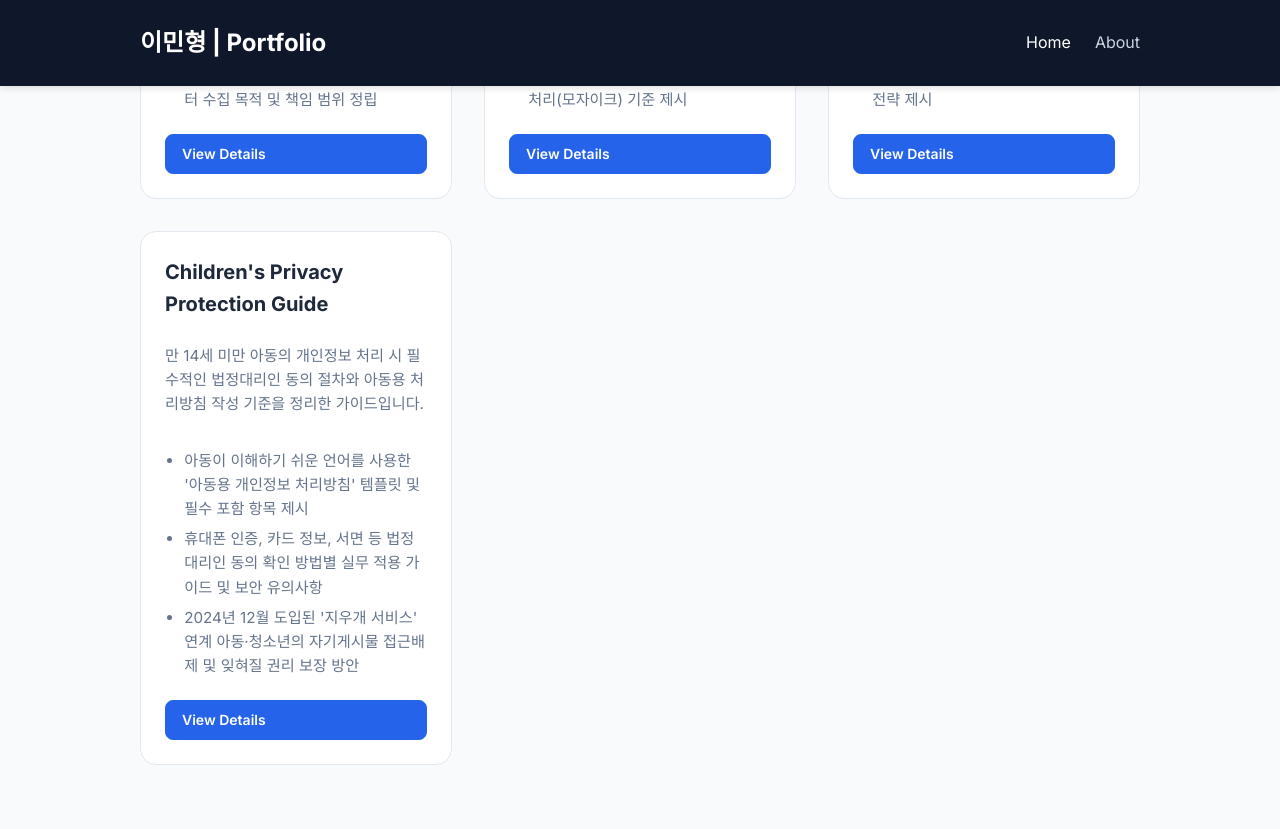
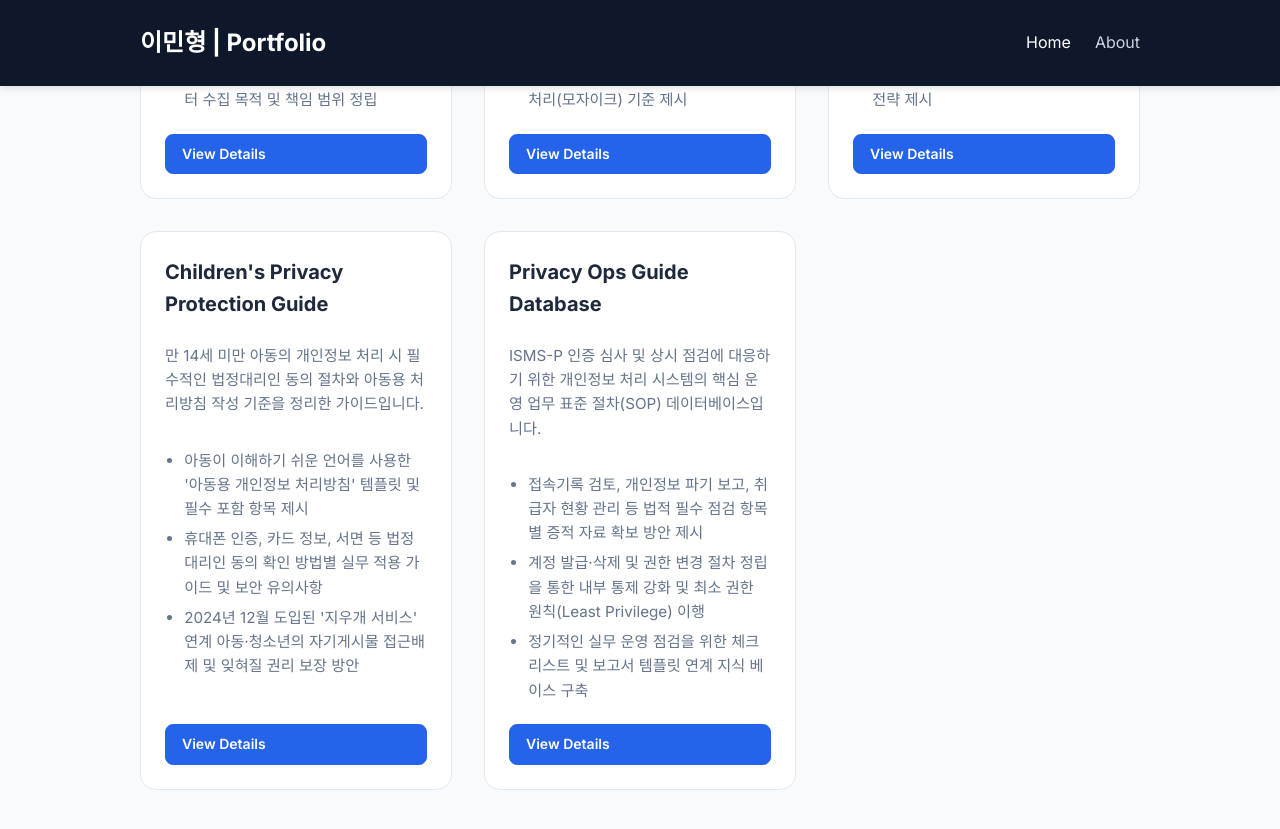
Before and after one commit to 971023als/971023als.github.io, a Jekyll site: the page built from index.md, in a window 1280 px wide and 900 px high, scrolled down 5615 px. Shown: the top 829 px of the window. Built offline with Jekyll 4.4.1, drawn with Linux system fonts in a browser that asks for light colours.

Commit message:
Add Privacy Ops Guide Database project page

```diff
--- a/index.md
+++ b/index.md
@@ -431,6 +431,20 @@ title: "Home"
                 <a href="/projects/children-privacy-protection-guide/" class="btn btn-small">View Details</a>
             </div>
         </div>
+        <div class="project-card">
+            <div class="project-info">
+                <h3>Privacy Ops Guide Database</h3>
+                <p>
+                    ISMS-P 인증 심사 및 상시 점검에 대응하기 위한 개인정보 처리 시스템의 핵심 운영 업무 표준 절차(SOP) 데이터베이스입니다.
+                </p>
+                <ul class="project-points">
+                    <li>접속기록 검토, 개인정보 파기 보고, 취급자 현황 관리 등 법적 필수 점검 항목별 증적 자료 확보 방안 제시</li>
+                    <li>계정 발급·삭제 및 권한 변경 절차 정립을 통한 내부 통제 강화 및 최소 권한 원칙(Least Privilege) 이행</li>
+                    <li>정기적인 실무 운영 점검을 위한 체크리스트 및 보고서 템플릿 연계 지식 베이스 구축</li>
+                </ul>
+                <a href="/projects/privacy-ops-guide-database/" class="btn btn-small">View Details</a>
+            </div>
+        </div>
     </div>
 </section>
 
```
Also changed, not shown: projects/privacy-ops-guide-database.md (added, +46 -0 lines), 2 other files.
